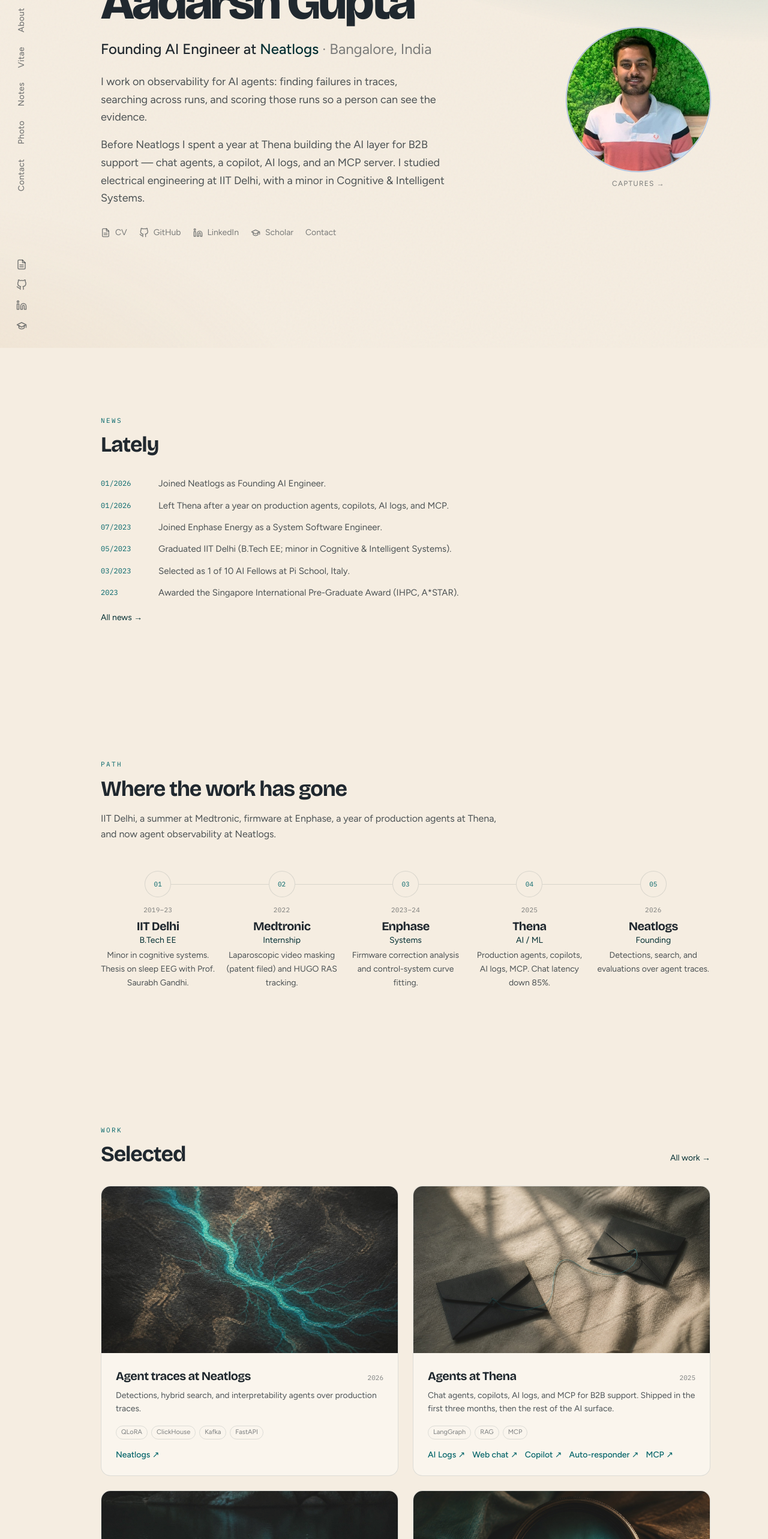
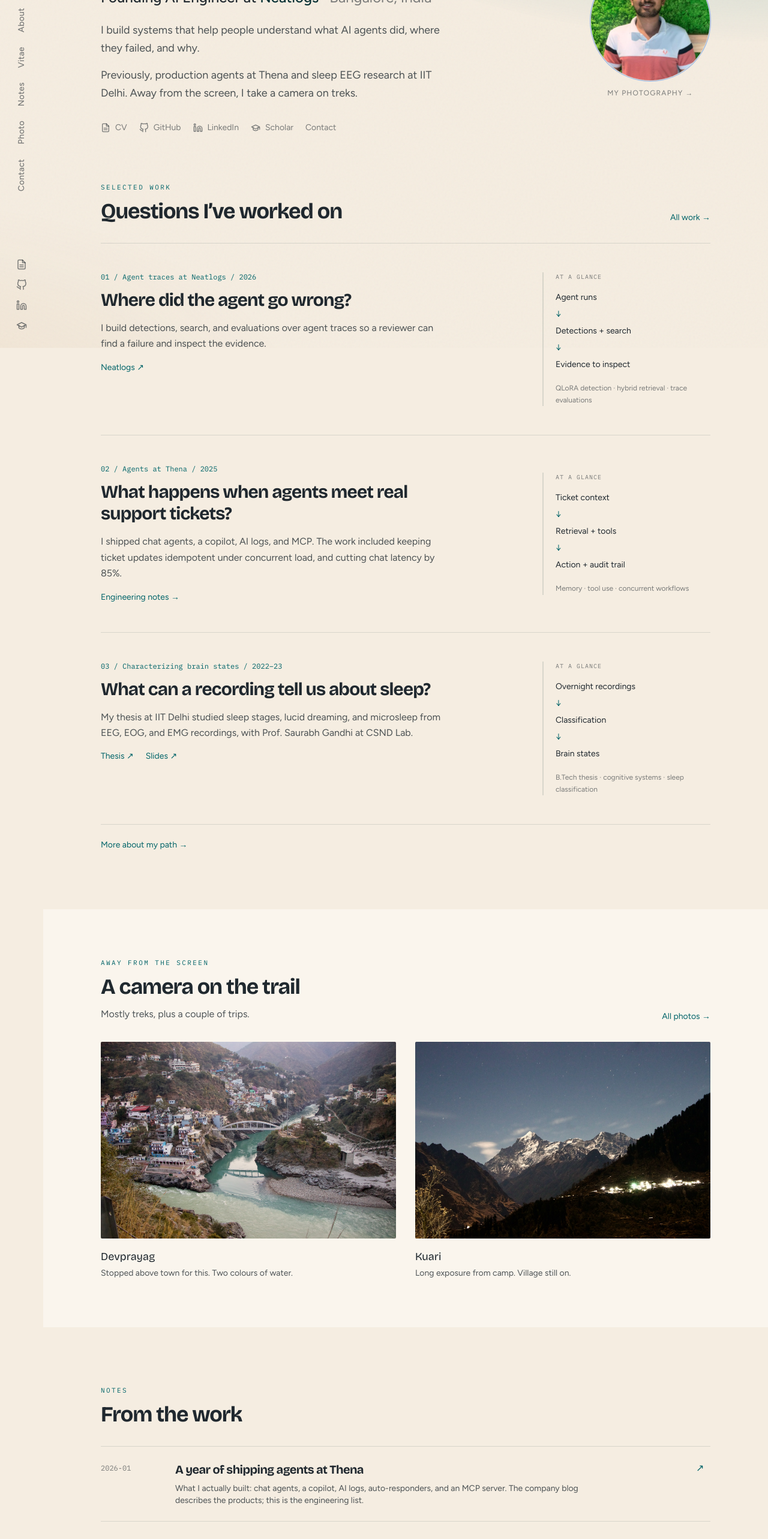
Before and after one commit to aadarshgupta1412/aadarshgupta1412.github.io, a Next.js app: page / in a window 1280 px wide. Shown: the part 220-2786 px from the top of the page at 60% size. Built offline with nearby package versions, Linux system fonts and the light colour scheme.

Commit message:
Refocus portfolio homepage on work notes and photography

```diff
--- a/app/page.tsx
+++ b/app/page.tsx
@@ -1,84 +1,88 @@
-'use client';
-
 import Link from 'next/link';
 import { HeroSection } from '@/components/HeroSection';
-import { StoryArc } from '@/components/StoryArc';
-import { NewsList } from '@/components/NewsList';
-import { ProjectGrid } from '@/components/ProjectGrid';
-import { FadeIn } from '@/components/FadeIn';
+import { SelectedWork } from '@/components/SelectedWork';
 import { Container } from '@/components/Container';
-import { BLOG_POSTS } from '@/lib/data';
-import { BlogMark } from '@/components/BlogMark';
+import { BLOG_POSTS, PHOTOGRAPHY } from '@/lib/data';
+
+const photographs = ['confluence', 'kuari-night'].map((id) => PHOTOGRAPHY.find((photo) => photo.id === id)!);
 
 export default function Home() {
   return (
     <div>
       <HeroSection />
 
-      <section className="py-20 md:py-28">
+      <section className="pb-16 md:pb-24" aria-labelledby="work-title">
         <Container>
-          <p className="section-kicker">News</p>
-          <h2 className="section-title">Lately</h2>
-          <NewsList />
+          <div className="flex items-end justify-between gap-4 mb-8">
+            <div>
+              <p className="section-kicker">Selected work</p>
+              <h2 id="work-title" className="section-title mb-0">Questions I’ve worked on</h2>
+            </div>
+            <Link href="/projects/" className="text-sm text-[var(--accent)] shrink-0 hover:underline underline-offset-4">All work →</Link>
+          </div>
+          <SelectedWork />
+          <Link href="/about/" className="inline-block mt-6 text-sm text-[var(--accent)] hover:underline underline-offset-4">More about my path →</Link>
         </Container>
       </section>
 
-      <section className="py-20 md:py-28 bg-[var(--background-light)]/70">
+      <section className="py-14 md:py-20 bg-[var(--background-light)]" aria-labelledby="photos-title">
         <Container>
-          <p className="section-kicker">Path</p>
-          <h2 className="section-title">Where the work has gone</h2>
-          <p className="text-[var(--text-body)] max-w-2xl mb-12 -mt-4">
-            IIT Delhi, a summer at Medtronic, firmware at Enphase, a year of production agents at Thena, and now agent observability at Neatlogs.
-          </p>
-          <StoryArc />
+          <p className="section-kicker">Away from the screen</p>
+          <div className="flex items-end justify-between gap-4 mb-8">
+            <div>
+              <h2 id="photos-title" className="section-title mb-3">A camera on the trail</h2>
+              <p>Mostly treks, plus a couple of trips.</p>
+            </div>
+            <Link href="/photography/" className="text-sm text-[var(--accent)] shrink-0 hover:underline underline-offset-4">All photos →</Link>
+          </div>
+          <div className="grid sm:grid-cols-2 gap-8">
+            {photographs.map((photo) => (
+              <figure key={photo.id}>
+                <Link href="/photography/" className="block rounded-sm overflow-hidden" aria-label={`View photography: ${photo.title}`}>
+                  <img src={photo.src} alt={photo.alt} width={900} height={600} loading="lazy" className="w-full aspect-[3/2] object-cover hover:opacity-90 transition-opacity" />
+                </Link>
+                <figcaption className="mt-4">
+                  <p className="font-display text-lg text-[var(--text-title)]">{photo.title}</p>
+                  <p className="text-sm text-[var(--text-body)] mt-1">{photo.note}</p>
+                </figcaption>
+              </figure>
+            ))}
+          </div>
         </Container>
       </section>
 
-      <section className="py-20 md:py-28">
+      <section className="py-16 md:py-24" aria-labelledby="notes-title">
         <Container>
-          <div className="flex items-end justify-between gap-4 mb-8">
-            <div>
-              <p className="section-kicker">Work</p>
-              <h2 className="section-title mb-0">Selected</h2>
-            </div>
-            <Link href="/projects/" className="text-sm text-[var(--primary)] mb-1 shrink-0">
-              All work →
-            </Link>
-          </div>
-          <ProjectGrid featuredOnly />
-        </Container>
-      </section>
-
-      <section className="py-20 md:py-28 border-t border-[var(--border)]">
-        <Container>
-          <div className="flex items-end justify-between gap-4 mb-8">
-            <div>
-              <p className="section-kicker">Notes</p>
-              <h2 className="section-title mb-0">Writing</h2>
-            </div>
-            <Link href="/blog/" className="text-sm text-[var(--primary)] mb-1 shrink-0">
-              All notes →
-            </Link>
-          </div>
-          <ul className="divide-y divide-[var(--border)]">
+          <p className="section-kicker">Notes</p>
+          <h2 id="notes-title" className="section-title">From the work</h2>
+          <ul className="divide-y divide-[var(--border)] border-t border-[var(--border)]">
             {BLOG_POSTS.map((post) => (
               <li key={post.slug}>
-                <FadeIn>
-                  <Link href={`/blog/${post.slug}/`} className="flex gap-4 py-5 group">
-                    <BlogMark className="text-[var(--accent)] mt-1 shrink-0" />
-                    <div>
-                      <h3 className="font-display text-xl text-[var(--text-title)] group-hover:text-[var(--primary)]">
-                        {post.title}
-                      </h3>
-                      <p className="text-sm text-[var(--text-light)] mt-1">{post.excerpt}</p>
-                    </div>
-                  </Link>
-                </FadeIn>
+                <Link href={`/blog/${post.slug}/`} className="grid sm:grid-cols-[100px_1fr_24px] gap-2 sm:gap-6 py-6 group">
+                  <time dateTime={post.date} className="font-mono text-xs text-[var(--text-light)] pt-1">{post.date.slice(0, 7)}</time>
+                  <div>
+                    <h3 className="font-display text-xl group-hover:text-[var(--accent)]">{post.title}</h3>
+                    <p className="text-sm text-[var(--text-body)] mt-2 max-w-2xl">{post.excerpt}</p>
+                  </div>
+                  <span aria-hidden="true" className="hidden sm:block text-[var(--accent)]">↗</span>
+                </Link>
               </li>
             ))}
           </ul>
         </Container>
       </section>
+
+      <section className="pb-16 md:pb-24" aria-labelledby="contact-title">
+        <Container>
+          <div className="border-t border-[var(--border)] pt-9 flex flex-wrap items-center justify-between gap-5">
+            <div>
+              <h2 id="contact-title" className="text-2xl mb-2">Have something in mind?</h2>
+              <p>Agents, research, or a good trail.</p>
+            </div>
+            <Link href="/contact/" className="text-[var(--accent)] hover:underline underline-offset-4">Get in touch →</Link>
+          </div>
+        </Container>
+      </section>
     </div>
   );
 }
--- a/components/HeroSection.tsx
+++ b/components/HeroSection.tsx
@@ -8,9 +8,9 @@
 
 export function HeroSection() {
   return (
-    <section className="relative min-h-[calc(100svh-3.5rem)] lg:min-h-svh flex items-center py-12 lg:py-0">
+    <section className="relative flex items-center pt-16 pb-14 md:pt-24 md:pb-20">
       <div className="relative z-10 w-full max-w-[1080px] 2xl:max-w-[1180px] mx-auto px-5 sm:px-8">
-        <div className="grid grid-cols-1 lg:grid-cols-[1fr_minmax(220px,280px)] gap-10 lg:gap-16 items-center">
+        <div className="grid grid-cols-1 lg:grid-cols-[1fr_minmax(180px,220px)] gap-10 lg:gap-16 items-center">
           <div>
             <motion.h1
               className="font-display text-[2.75rem] sm:text-6xl md:text-7xl xl:text-[5.25rem] font-extrabold tracking-[-0.045em] leading-[0.95] text-[var(--text-title)] mb-5"
@@ -73,7 +73,7 @@
             animate={{ opacity: 1 }}
             transition={{ delay: 0.3, duration: 0.6 }}
           >
-            <Link href="/photography/" className="group block relative w-48 sm:w-56 lg:w-[240px]" aria-label="Captures">
+            <Link href="/photography/" className="group block relative w-40 sm:w-44 lg:w-[200px]" aria-label="View my photography">
               <div className="absolute -inset-3 rounded-full bg-[var(--accent)]/10 blur-2xl opacity-0 group-hover:opacity-100 transition-opacity duration-500" />
               <div className="relative aspect-square rounded-full overflow-hidden border border-[var(--border)] ring-1 ring-[var(--accent)]/20">
                 <img
@@ -83,7 +83,7 @@
                 />
               </div>
               <span className="mt-3 block text-center text-xs tracking-widest uppercase text-[var(--text-light)]">
-                Captures →
+                My photography →
               </span>
             </Link>
           </motion.div>
--- /dev/null
+++ b/components/SelectedWork.tsx
@@ -0,0 +1,65 @@
+import Link from 'next/link';
+import { PROJECTS } from '@/lib/data';
+import { ExternalLink } from './ExternalLink';
+
+const investigations = [
+  {
+    id: 'traces',
+    question: 'Where did the agent go wrong?',
+    note: 'I build detections, search, and evaluations over agent traces so a reviewer can find a failure and inspect the evidence.',
+    detail: 'QLoRA detection · hybrid retrieval · trace evaluations',
+    steps: ['Agent runs', 'Detections + search', 'Evidence to inspect'],
+  },
+  {
+    id: 'thena-agents',
+    question: 'What happens when agents meet real support tickets?',
+    note: 'I shipped chat agents, a copilot, AI logs, and MCP. The work included keeping ticket updates idempotent under concurrent load, and cutting chat latency by 85%.',
+    detail: 'Memory · tool use · concurrent workflows',
+    steps: ['Ticket context', 'Retrieval + tools', 'Action + audit trail'],
+  },
+  {
+    id: 'brain-states',
+    question: 'What can a recording tell us about sleep?',
+    note: 'My thesis at IIT Delhi studied sleep stages, lucid dreaming, and microsleep from EEG, EOG, and EMG recordings, with Prof. Saurabh Gandhi at CSND Lab.',
+    detail: 'B.Tech thesis · cognitive systems · sleep classification',
+    steps: ['Overnight recordings', 'Classification', 'Brain states'],
+  },
+];
+
+export function SelectedWork() {
+  return (
+    <div className="divide-y divide-[var(--border)] border-y border-[var(--border)]">
+      {investigations.map((item, index) => {
+        const project = PROJECTS.find((p) => p.id === item.id)!;
+        return (
+          <article key={item.id} className="grid gap-6 py-9 md:py-12 lg:grid-cols-[1fr_280px] lg:gap-12">
+            <div>
+              <p className="font-mono text-xs text-[var(--accent)] mb-3">0{index + 1} / {project.title} / {project.period}</p>
+              <h3 className="text-2xl sm:text-3xl max-w-xl mb-4">{item.question}</h3>
+              <p className="max-w-xl mb-4">{item.note}</p>
+              <div className="flex flex-wrap gap-x-5 gap-y-3 text-sm text-[var(--accent)]">
+                {item.id === 'thena-agents' ? (
+                  <Link href="/blog/thena-ai-year/" className="hover:underline underline-offset-4">Engineering notes →</Link>
+                ) : project.links?.slice(0, 2).map((link) => (
+                  <ExternalLink key={link.url} href={link.url} className="hover:underline underline-offset-4">{link.text} ↗</ExternalLink>
+                ))}
+              </div>
+            </div>
+            <div className="self-center border-l-2 border-[var(--border)] pl-5">
+              <p className="font-mono text-[10px] uppercase tracking-widest text-[var(--text-light)] mb-4">At a glance</p>
+              <ol className="space-y-2">
+                {item.steps.map((step, i) => (
+                  <li key={step} className="text-sm text-[var(--text-title)]">
+                    {i > 0 && <span aria-hidden="true" className="block text-[var(--accent)] mb-2">↓</span>}
+                    {step}
+                  </li>
+                ))}
+              </ol>
+              <p className="text-xs text-[var(--text-light)] mt-5 leading-relaxed">{item.detail}</p>
+            </div>
+          </article>
+        );
+      })}
+    </div>
+  );
+}
--- a/lib/data.ts
+++ b/lib/data.ts
@@ -22,8 +22,8 @@
 
 export const STORY = {
   intro: [
-    'I work on observability for AI agents: finding failures in traces, searching across runs, and scoring those runs so a person can see the evidence.',
-    'Before Neatlogs I spent a year at Thena building the AI layer for B2B support — chat agents, a copilot, AI logs, and an MCP server. I studied electrical engineering at IIT Delhi, with a minor in Cognitive & Intelligent Systems.',
+    'I build systems that help people understand what AI agents did, where they failed, and why.',
+    'Previously, production agents at Thena and sleep EEG research at IIT Delhi. Away from the screen, I take a camera on treks.',
   ],
   about: [
     'At Neatlogs I build the systems that sit on top of agent traces. That means a detection pipeline (a QLoRA-finetuned LLaMA 3.1 model on about 16K labeled samples, 0.83–0.91 F1, served on Azure ML and SageMaker), hybrid BM25 + vector search on ClickHouse, and agents that can walk a trace and draft an eval from context.',
```
